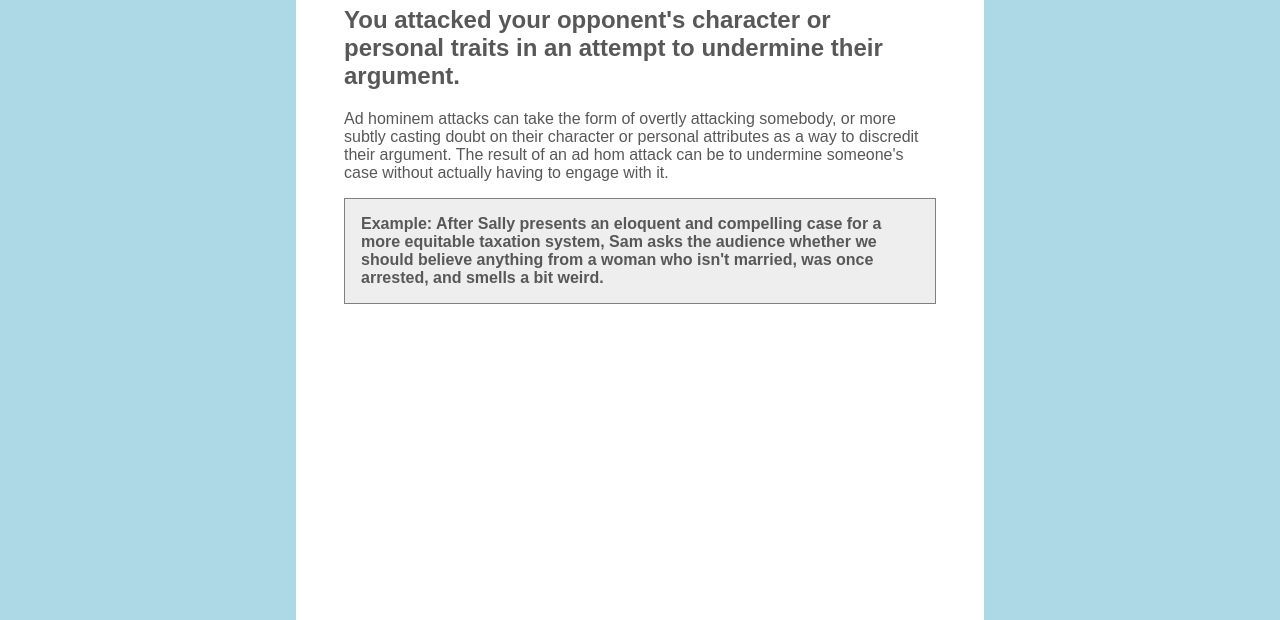
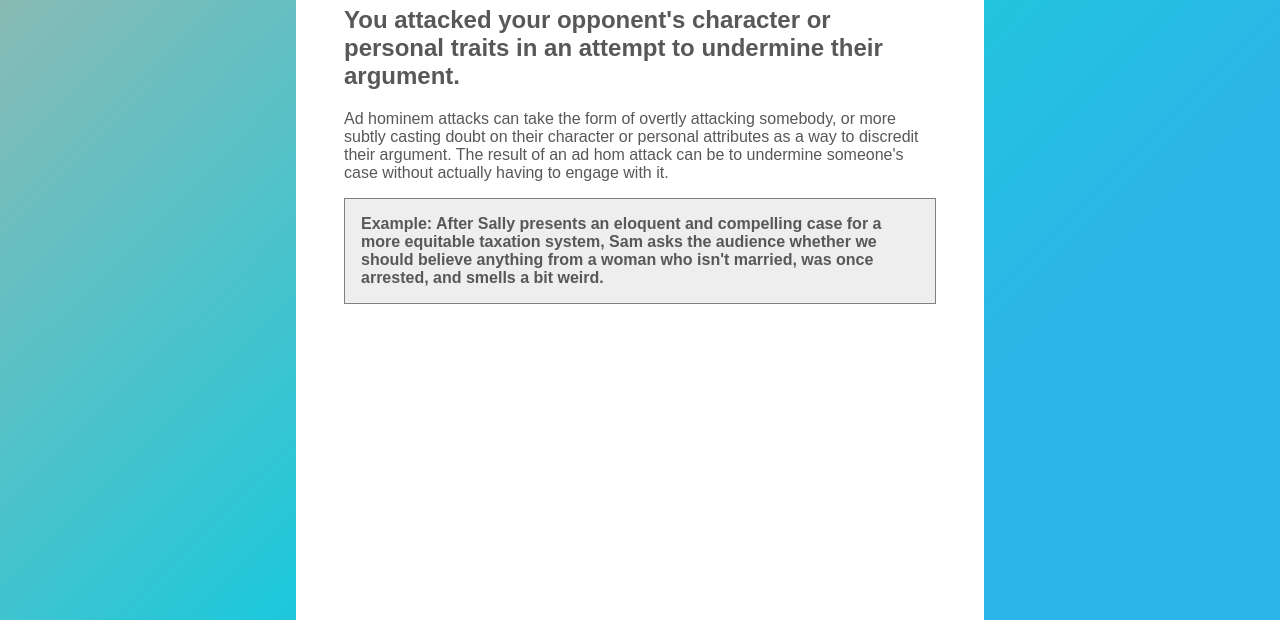
Before and after one commit to joselberg/simplepage, a plain HTML site: page index.html in a window 1280 px wide. Shown: the part 180-800 px from the top of the page. Drawn offline with Linux system fonts and the light colour scheme.

Commit message:
add background-gradient

```diff
--- a/main.css
+++ b/main.css
@@ -3,7 +3,8 @@
 }
 
 html {
-    background-color: lightblue;
+    background-color: #2cb5e8;
+    background-image: linear-gradient(135deg, #9fb8ad 0%, #1fc8db 51%, #2cb5e8 75%);
 }
 
 body {
@@ -12,7 +13,7 @@ body {
     height: 100vh;
     margin: 0 auto;
     padding: 3rem;
-    width: 43rem;
+    max-width: 43rem;
     font-family: Arial, Helvetica, sans-serif;
 }
 
```
